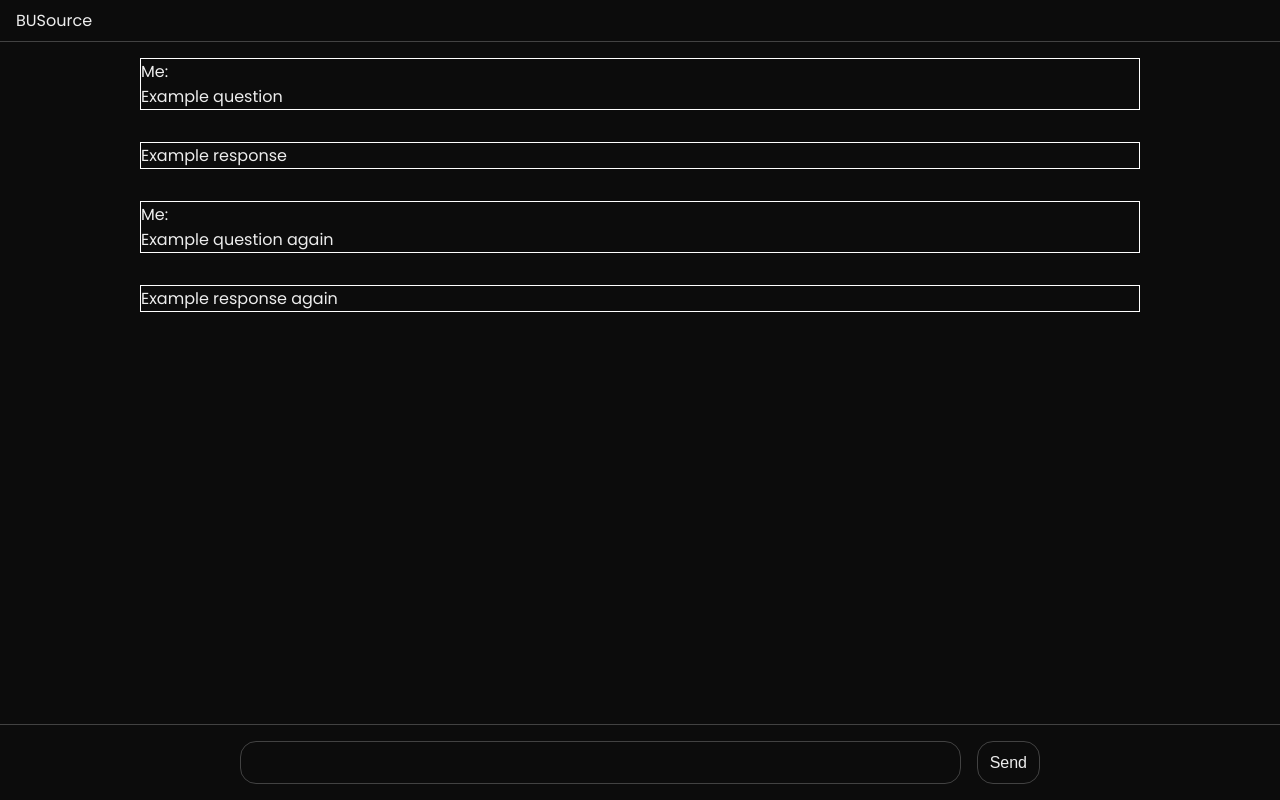
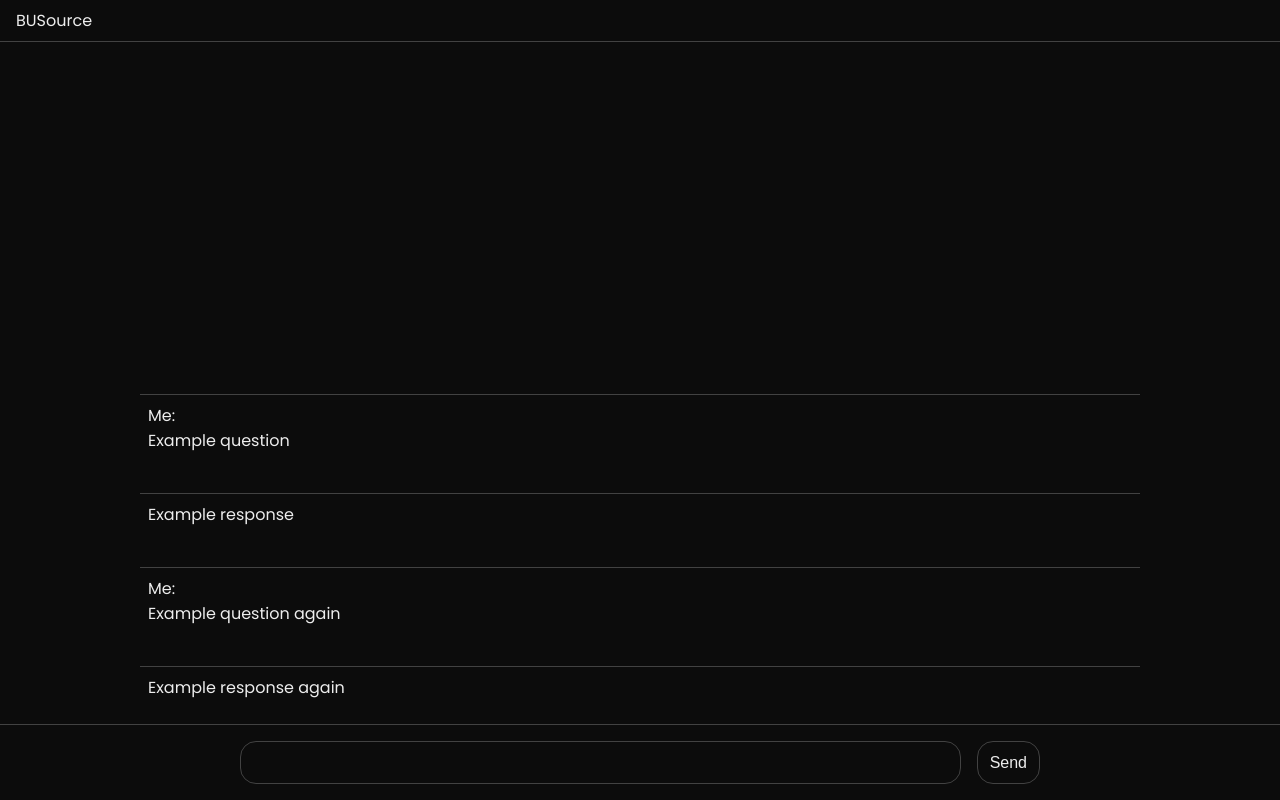
Before and after one commit to 4x1om/bu-links, a Next.js app: page / in a window 1280 px wide. Built offline with nearby package versions, Linux system fonts and the light colour scheme.

Commit message:
CSS fixes

```diff
--- a/src/app/globals.css
+++ b/src/app/globals.css
@@ -54,9 +54,11 @@ body {
 
 .body {
     display: flex;
-    justify-content: center;
+    flex-direction: column-reverse;
+    align-items: center;
     padding: 16px 32px;
     flex-grow: 1;
+    overflow-y: auto;
 }
 
 .body-main {
@@ -69,7 +71,8 @@ body {
 .response {
     display: flex;
     flex-direction: column;
-    border: 1px solid white;
+    border-top: 1px solid var(--secondary);
+    padding: 8px;
 }
 
 .footer {
```
